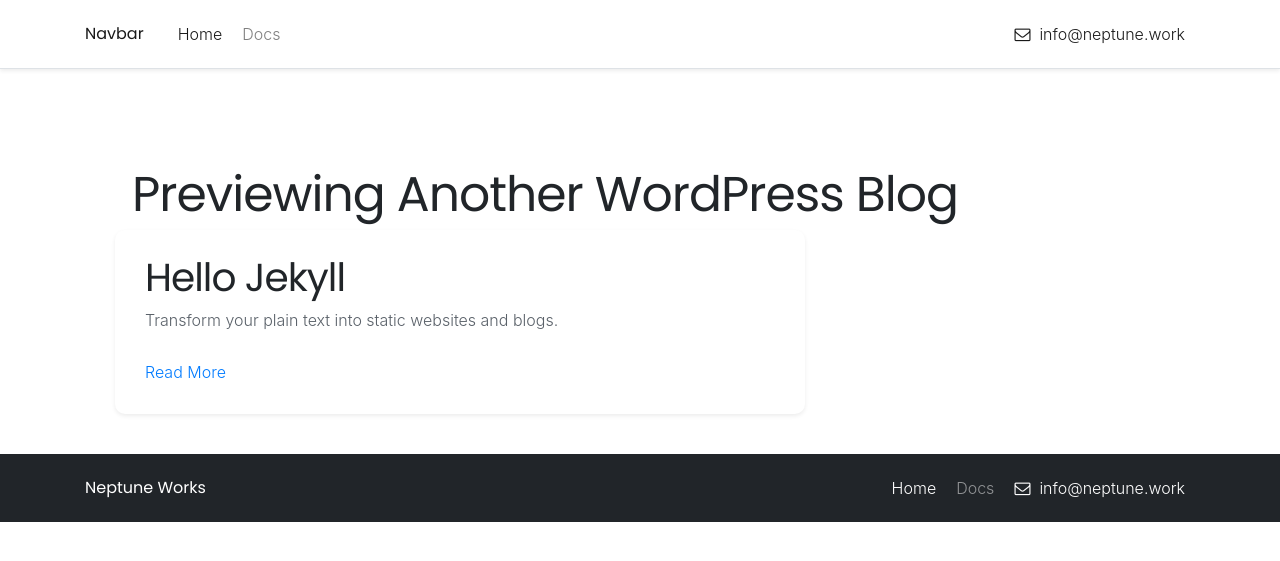
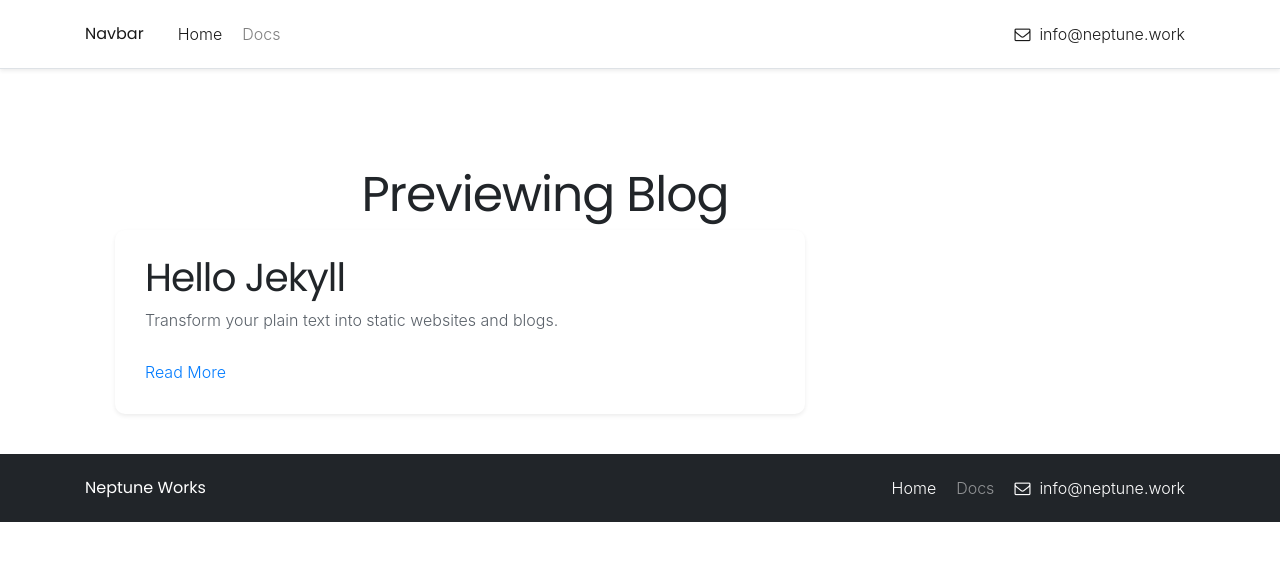
Before and after one commit to KevBuild4UR/_backup, a Jekyll site: the page built from blog/index.html, in a window 1280 px wide. Shown: the top 561 px of the page. Built offline with Jekyll 4.4.1, drawn with Linux system fonts in a browser that asks for light colours; nearby versions of some CDN libraries; the list of posts is cut into pages by our own code.

Commit message:
Update index.html

```diff
--- a/blog/index.html
+++ b/blog/index.html
@@ -7,7 +7,7 @@ layout: default
   <div class="container" style="padding-top: 170px;">
     <div class="row">
       <div class="col-md-10 col-md-offset-1 text-center">
-        <h1 class="hestia-title">Previewing Another WordPress Blog</h1>
+        <h1 class="blog-title">Previewing Blog</h1>
       </div>
     </div>
   </div>
```
